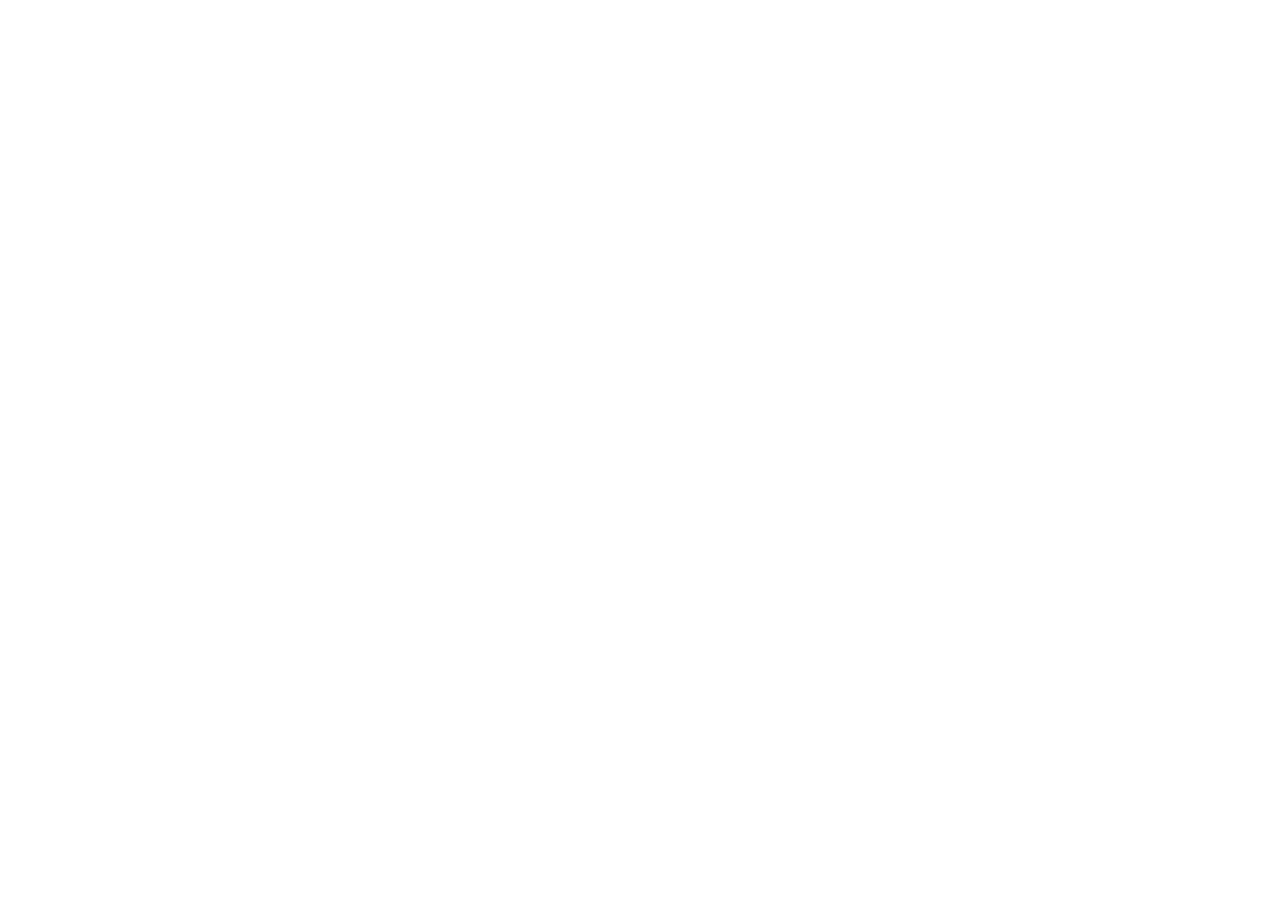
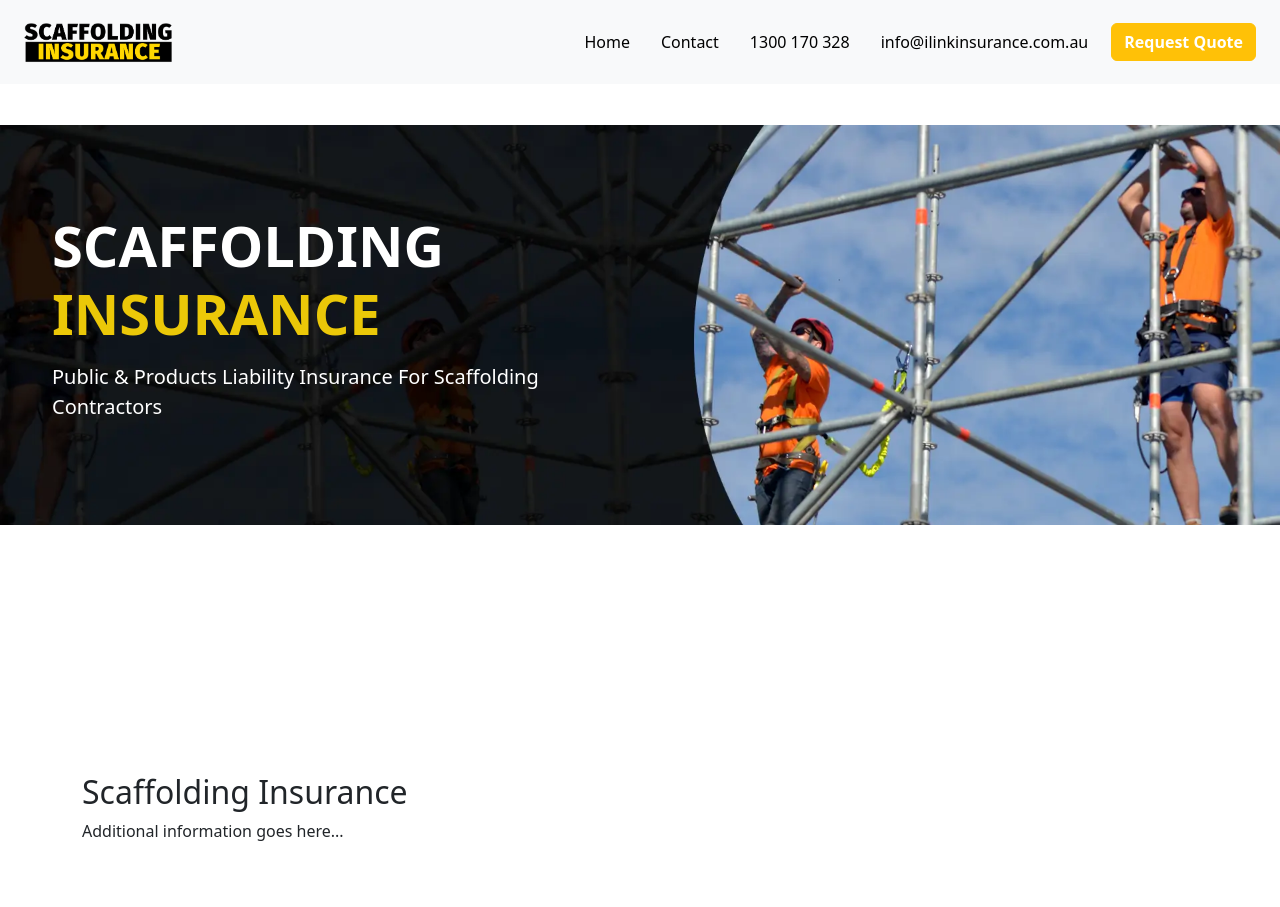
Before and after one commit to MadhuKunchala0607/scaffolding, a plain HTML site: page index.html in a window 1280 px wide. Before the commit the page ends 800 px from the top, so only its background shows below. Drawn offline with nearby package versions, Linux system fonts and the light colour scheme.

Commit message:
first coomit added boostrap and completed main page

```diff
--- a/index.html
+++ b/index.html
@@ -3,10 +3,50 @@
 <head>
     <meta charset="UTF-8">
     <meta name="viewport" content="width=device-width, initial-scale=1.0">
-    <title>Scfffolfing</title>
+    <title>Scaffolding Insurance</title>
+    <link href="https://cdnjs.cloudflare.com/ajax/libs/bootstrap/5.3.0/css/bootstrap.min.css" rel="stylesheet">
+    <link rel="stylesheet" href="style.css">
 </head>
 <body>
+    <!-- Navbar -->
+    <nav class="navbar navbar-expand-lg bg-light fixed-top">
+        <div class="container-fluid px-4 d-flex align-items-center">
+            <a class="navbar-brand me-auto" href="#">
+                <img src="images/logo-v2-2.png" alt="logo" class="logo">
+            </a>
+            <button class="navbar-toggler" type="button" data-bs-toggle="collapse" data-bs-target="#navbarNav" aria-controls="navbarNav" aria-expanded="false" aria-label="Toggle navigation">
+                <span class="navbar-toggler-icon"></span>
+            </button>
+            <div class="collapse navbar-collapse" id="navbarNav">
+                <ul class="navbar-nav ms-auto d-flex align-items-center">
+                    <li class="nav-item"><a class="nav-link" href="#">Home</a></li>
+                    <li class="nav-item"><a class="nav-link" href="#">Contact</a></li>
+                    <li class="nav-item"><a class="nav-link" href="#">1300 170 328</a></li>
+                    <li class="nav-item"><a class="nav-link" href="mailto:info@ilinkinsurance.com.au">info@ilinkinsurance.com.au</a></li>
+                    <li class="nav-item">
+                        <a href="#" class="btn btn-warning rqst-box">Request Quote</a>
+                    </li>
+                </ul>
+            </div>
+        </div>
+    </nav>
 
+    <!-- Hero Section -->
+    <div class="hero d-flex align-items-center">
+        <div class="container text-box">
+            <h1 class="title">SCAFFOLDING <br><span class="highlight">INSURANCE</span></h1>
+            <p class="subtitle">Public & Products Liability Insurance For Scaffolding Contractors</p>
+        </div>
+    </div>
 
+    <!-- Additional Content -->
+    <section class="py-5">
+        <div class="container">
+            <h2>Scaffolding Insurance</h2>
+            <p>Additional information goes here...</p>
+        </div>
+    </section>
+
+    <script src="https://cdnjs.cloudflare.com/ajax/libs/bootstrap/5.3.0/js/bootstrap.bundle.min.js"></script>
 </body>
 </html>
--- /dev/null
+++ b/style.css
@@ -0,0 +1,78 @@
+/* Reset */
+* {
+    padding: 0;
+    margin: 0;
+    box-sizing: border-box;
+}
+
+/* Logo */
+.logo {
+    width: 150px; /* Increase logo size */
+}
+
+/* Navbar Customization */
+.navbar {
+    padding: 1rem 0;
+}
+
+.navbar-nav {
+    gap: 15px; /* Add space between nav items */
+}
+
+.navbar-nav .nav-link {
+    color: black;
+    font-weight: 500;
+}
+
+.rqst-box {
+    color: white;
+    font-weight: bold;
+}
+
+/* Hero Section */
+.hero {
+    height: 100vh;
+    background-image: url("images/sf-slider-1.webp");
+    background-size: contain;
+    background-position: center;
+    background-repeat: no-repeat;
+    color: white;
+    position: relative;
+    margin-top: -75px; /* Removes gap between navbar and hero */
+}
+
+.text-box {
+    max-width: 600px;
+    text-align: left;
+  margin-right:50% ;
+}
+
+.title {
+    font-size: 3.5rem;
+    font-weight: bold;
+}
+
+.highlight {
+    color: #ebc808;
+}
+
+.subtitle {
+    font-size: 1.25rem;
+    margin-top: 15px;
+}
+
+/* Responsive Adjustments */
+@media (max-width: 768px) {
+    .hero {
+        background-size: contain;
+    }
+
+    .title {
+        font-size: 2.5rem;
+    }
+
+    .rqst-box {
+        display: inline-block;
+        margin-top: 15px;
+    }
+}
```
Also changed, not shown: script.js (added, +9 -0 lines).
